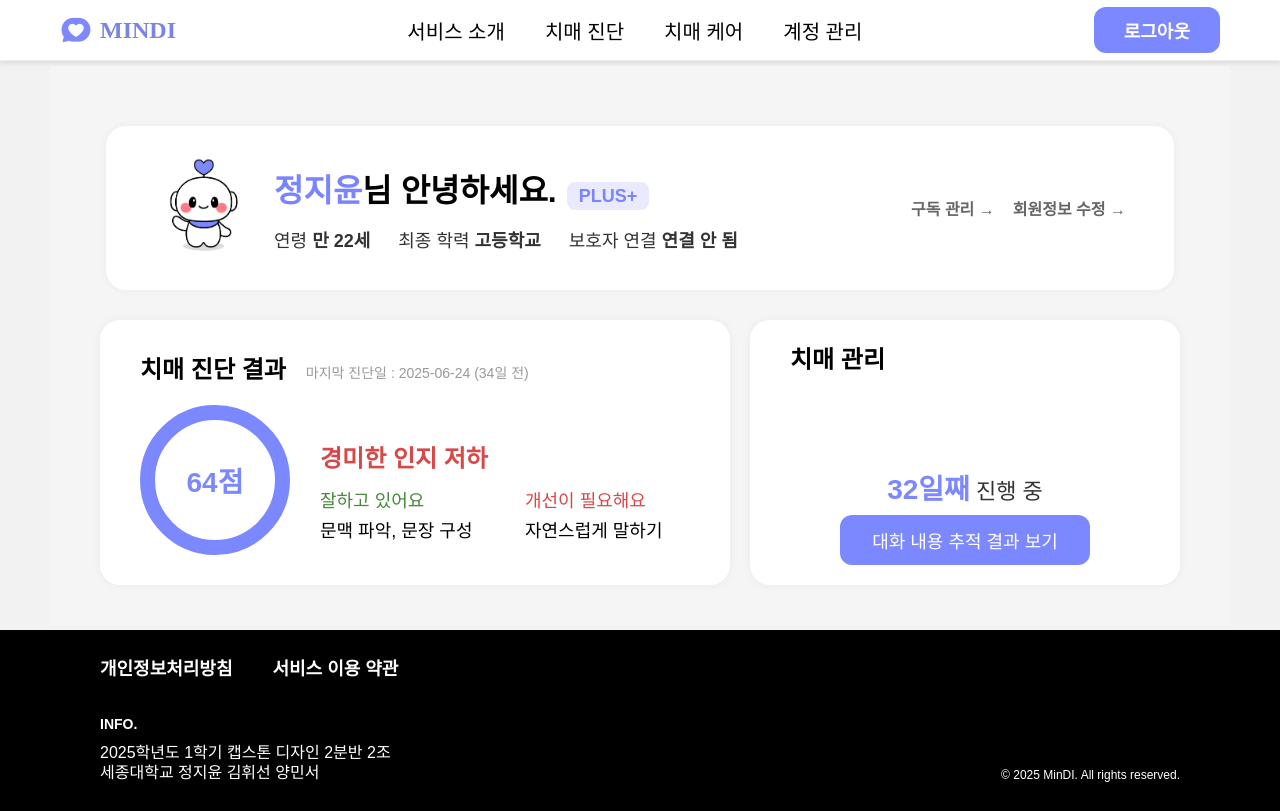
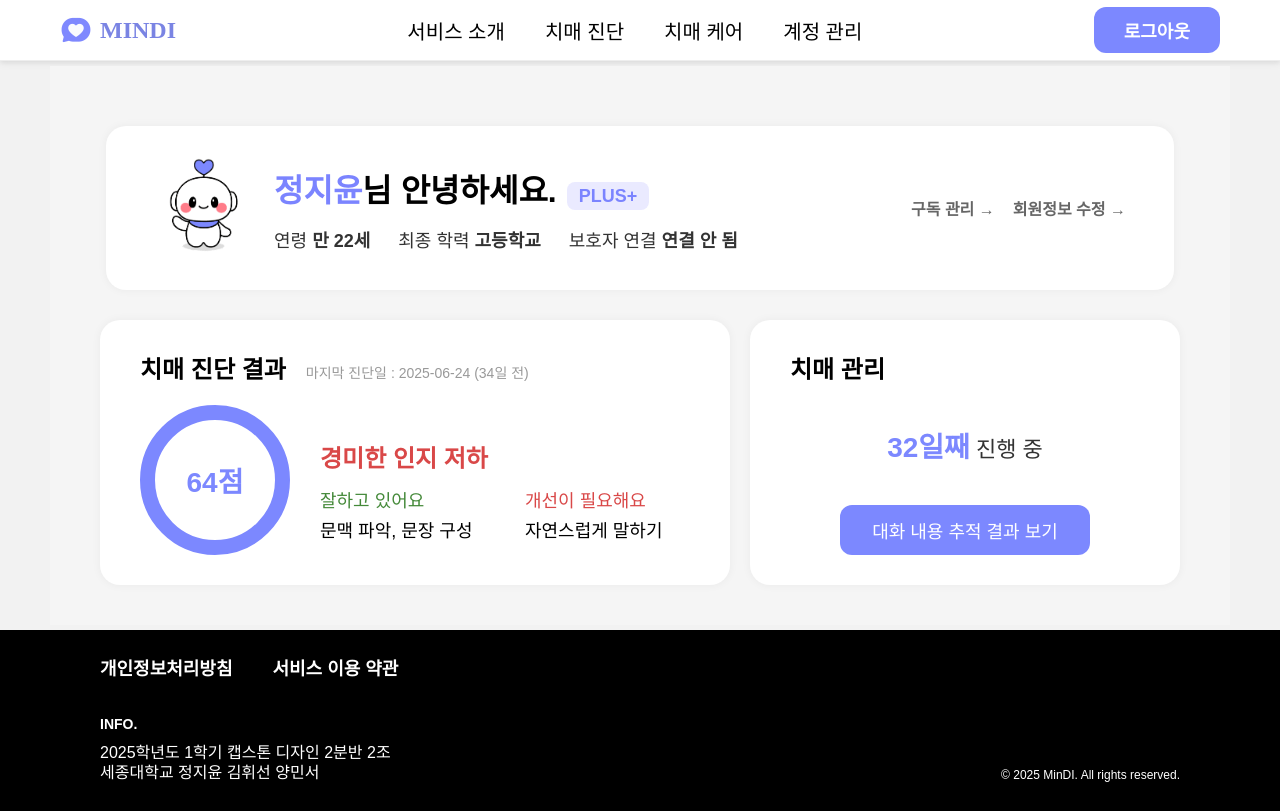
Before and after one commit to just-stopyoon/25-Capstone-FE, a React (Create React App) app: page /account in a window 1280 px wide. Built offline with nearby package versions, Linux system fonts and the light colour scheme; no server answers; sample sign-in values are in the browser's storage; a web font is replaced by a local one.

Commit message:
design: 계정 관리 페이지 UI 변경

```diff
--- a/src/pages/start/Account.css
+++ b/src/pages/start/Account.css
@@ -212,12 +212,11 @@
   min-width: 300px;
   background-color: white;
   border-radius: 20px;
-  padding: 20px 40px;
+  padding: 30px 40px;
   box-shadow: 0 0 10px rgba(0, 0, 0, 0.05);
   display: flex;
   flex-direction: column;
   justify-content: space-between;
-  gap : 0px;
 }
 
 .account-care-card-header h3 {
--- a/src/pages/start/Account.jsx
+++ b/src/pages/start/Account.jsx
@@ -84,10 +84,10 @@ export default function Account() {
             <div className="account-care-card-header">
               <h3>치매 관리</h3>
             </div>
+            <div className="account-care-progress">
+              <span className="highlight">32일째</span> 진행 중
+            </div>
             <div className="account-care-card-body">
-                 <div className="account-care-progress">
-                 <span className="highlight">32일째</span> 진행 중
-                </div>
               <div className="button-wrapper">
                 <button className="track-button">대화 내용 추적 결과 보기</button>
               </div>
```
